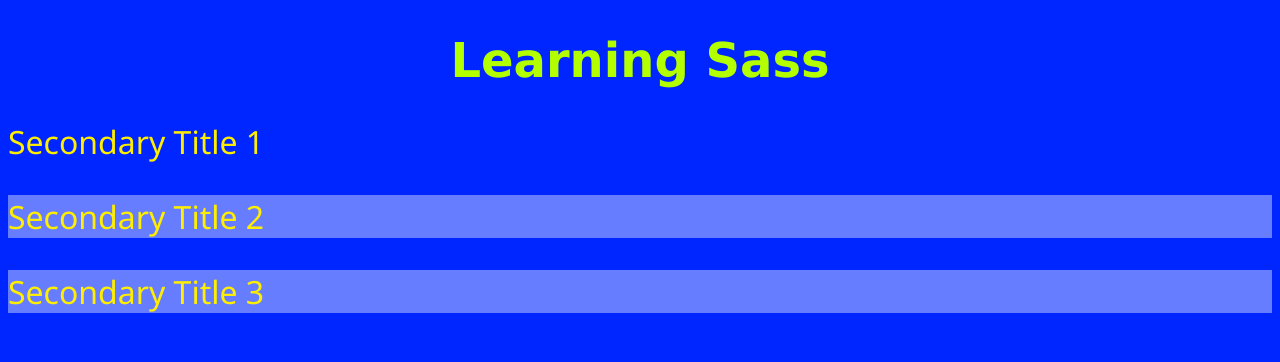
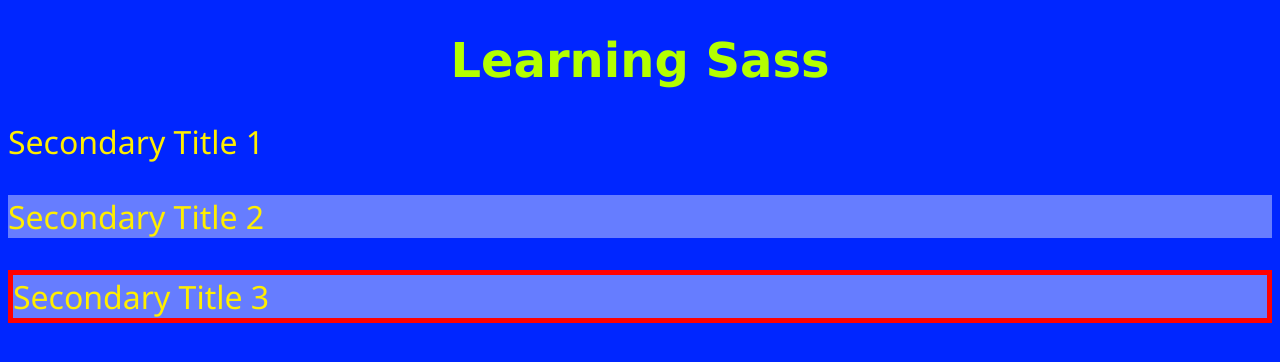
Before and after one commit to samirkushwaha/learning-sass, a plain HTML site: page index.html in a window 1280 px wide. Drawn offline with Linux system fonts and the light colour scheme.

Commit message:
Add secondaryTitle3

```diff
--- a/sass/index.scss
+++ b/sass/index.scss
@@ -32,6 +32,7 @@ $titletextcolor : #b3ff00;
 
 .secondaryTitle3 {
     @extend .secondaryTitle2;
+    @include bordered(red, 5px);
 
 }
 
```
Also changed, not shown: styles/index.css, 1 other file.
